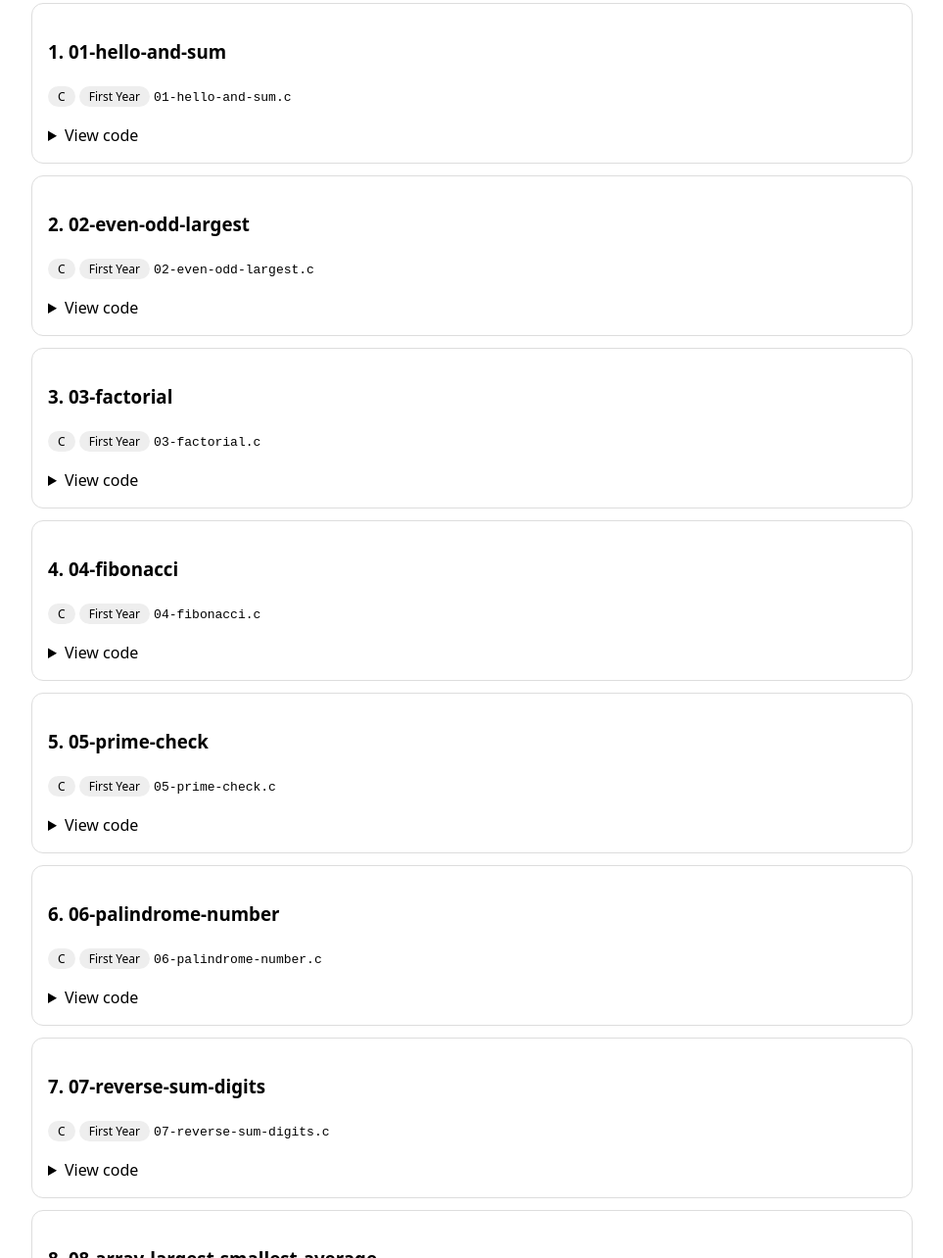
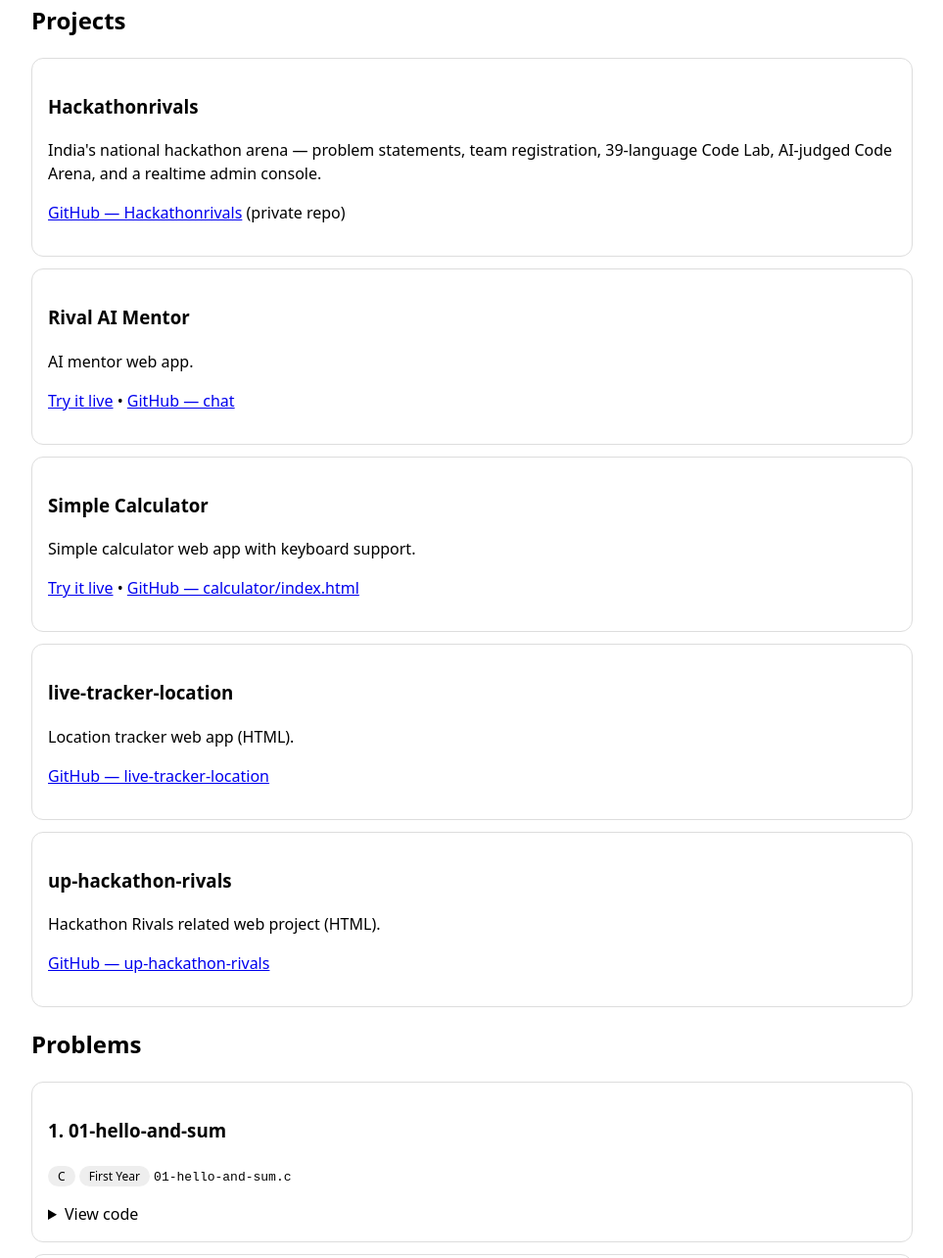
Before and after one commit to abhiyadavj2006-del/chat, a plain HTML site: page problems-site/index.html in a window 1280 px wide. Shown: the part 306-1590 px from the top of the page at 98% size, without its empty margins (158-1121 px from the left). Drawn offline with Linux system fonts and the light colour scheme.

Commit message:
Add Projects section to live problems site

```diff
--- a/problems-site/index.html
+++ b/problems-site/index.html
@@ -5,6 +5,7 @@
 body{font-family:system-ui,Arial,sans-serif;max-width:900px;margin:0 auto;padding:24px;line-height:1.5}
 header{margin-bottom:24px} input{width:100%;padding:10px;font-size:16px;margin:12px 0}
 .card{border:1px solid #ddd;border-radius:12px;padding:16px;margin:12px 0}
+.project-card{border:1px solid #ddd;border-radius:12px;padding:16px;margin:12px 0}
 .tag{background:#eee;border-radius:20px;padding:2px 10px;font-size:12px}
 pre{background:#111;color:#eee;padding:12px;overflow:auto;border-radius:8px}
 code{word-break:break-all}
@@ -14,6 +15,36 @@ code{word-break:break-all}
 <p>Total problems: 42 • C: 24 • C++: 15 • Python: 3</p>
 <input id="q" placeholder="Search problems, e.g. factorial, linked list, two sum..." oninput="filterProblems()">
 </header>
+
+<section>
+<h2>Projects</h2>
+<div class="project-card">
+  <h3>Hackathonrivals</h3>
+  <p>India's national hackathon arena — problem statements, team registration, 39-language Code Lab, AI-judged Code Arena, and a realtime admin console.</p>
+  <p><a href="https://github.com/abhiyadavj2006-del/Hackathonrivals">GitHub — Hackathonrivals</a> (private repo)</p>
+</div>
+<div class="project-card">
+  <h3>Rival AI Mentor</h3>
+  <p>AI mentor web app.</p>
+  <p><a href="https://abhiproblems.dpdns.org/">Try it live</a> • <a href="https://github.com/abhiyadavj2006-del/chat">GitHub — chat</a></p>
+</div>
+<div class="project-card">
+  <h3>Simple Calculator</h3>
+  <p>Simple calculator web app with keyboard support.</p>
+  <p><a href="https://abhiproblems.dpdns.org/calculator/">Try it live</a> • <a href="https://github.com/abhiyadavj2006-del/chat/blob/main/calculator/index.html">GitHub — calculator/index.html</a></p>
+</div>
+<div class="project-card">
+  <h3>live-tracker-location</h3>
+  <p>Location tracker web app (HTML).</p>
+  <p><a href="https://github.com/abhiyadavj2006-del/live-tracker-location">GitHub — live-tracker-location</a></p>
+</div>
+<div class="project-card">
+  <h3>up-hackathon-rivals</h3>
+  <p>Hackathon Rivals related web project (HTML).</p>
+  <p><a href="https://github.com/abhiyadavj2006-del/up-hackathon-rivals">GitHub — up-hackathon-rivals</a></p>
+</div>
+</section>
+<h2>Problems</h2>
 <main id="list">
     <article class="card" data-search="01-hello-and-sum C 01-hello-and-sum.c">
       <h3>1. 01-hello-and-sum</h3>
```
